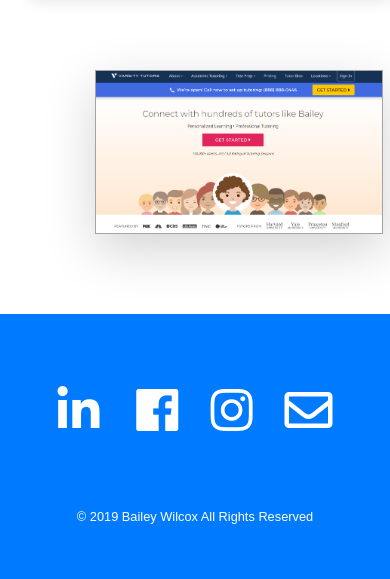
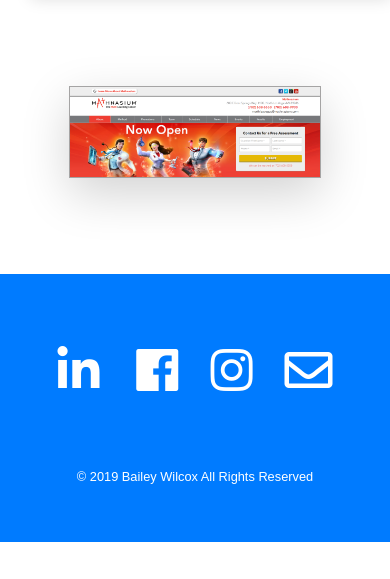
Before and after one commit to desertidaho/mathematics-notebooks, a plain HTML site: page index.html in a window 390 px wide. Shown: the part 2119-2698 px from the top of the page. After the commit the page ends 2661 px from the top, so only its background shows below. Drawn offline with nearby package versions, Linux system fonts and the light colour scheme.

Commit message:
Mathnasium, CSS.

```diff
--- a/index.html
+++ b/index.html
@@ -115,12 +115,11 @@
       </div>
     </div>
 
-    <!--Varsity Tutors image hyperlink-->
+    <!--Mathnasium image hyperlink-->
     <a name="tutoring"></a>
     <div class="row">
-      <div class="my-5 varsity d-flex col-sm-12 col-xs-12 justify-content-center">
-        <a href="https://www.varsitytutors.com/tutors/878532237" target="_blank"><img src="img/Varsity_Tutors.png" alt=""
-            class="shadow-lg my-5 varsity_tutors" height="400px" width="700px"></a>
+      <div class="my-5 varsity d-flex col-lg-12 col-xs-12 justify-content-center">
+        <a href="https://www.mathnasium.com/northlasvegas" target="_blank"><img src="img/Mathnasium.png" alt="" class="shadow-lg my-5 mathnasium d-flex justify-content-center"></a>
       </div>
     </div>
 
--- a/style.css
+++ b/style.css
@@ -35,8 +35,14 @@ body {
 }
 
 button,
-.ipdf,
-.varsity_tutors {
+.ipdf {
+  border: 1px solid rgb(165, 164, 164);
+}
+
+.mathnasium {
+  margin: 0 15% !important;
+  height: auto;
+  width: 70%;
   border: 1px solid rgb(165, 164, 164);
 }
 
@@ -76,10 +82,11 @@ button,
     margin-left: 1rem;
   }
 
-  .varsity_tutors {
-    margin: -1rem 5rem !important;
+  .mathnasium {
+    margin: 0 15% !important;
     height: auto;
-    width: 80%;
+    width: 70%;
+    border: 1px solid rgb(165, 164, 164);
   }
 
   .fa-facebook {
@@ -132,10 +139,11 @@ button,
     width: 100%;
   }
 
-  .varsity_tutors {
-    margin: -1rem 0 !important;
+  .mathnasium {
+    margin: 0 15% !important;
     height: auto;
-    width: 100%;
+    width: 70%;
+    border: 1px solid rgb(165, 164, 164);
   }
 
   .footer-div {
```
Also changed, not shown: img/Mathnasium.png (added).
